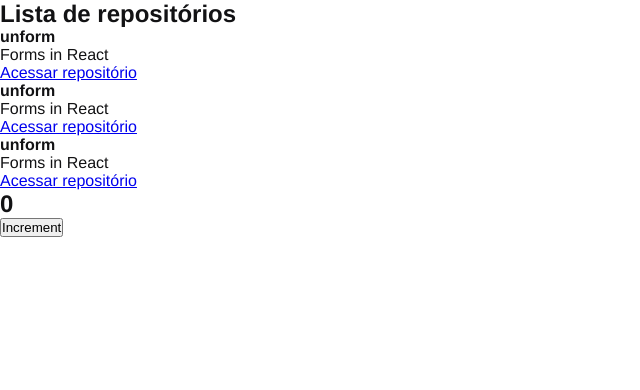
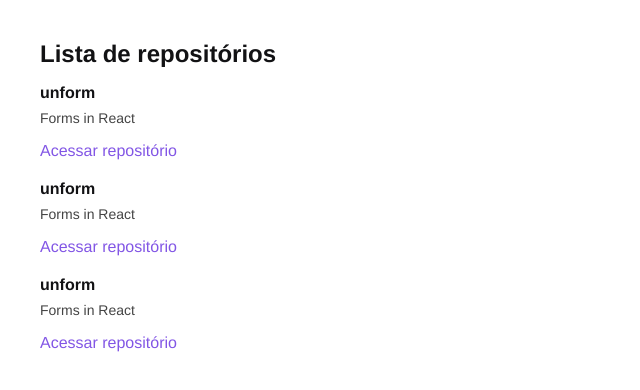
Before and after one commit to arthurdedeus/github-explorer, a React app: page / in a window 1280 px wide. Shown: the top 390 px of the page, without its empty margins (0-640 px from the left). Built offline with nearby package versions, Linux system fonts and the light colour scheme.

Commit message:
feat: Style RepositoryList

```diff
--- a/src/App.jsx
+++ b/src/App.jsx
@@ -1,12 +1,8 @@
-import { Counter } from './components/Counter'
 import { RepositoryList } from './components/RepositoryList'
 import './styles/global.scss'
 
 export function App() {
   return (
-    <>
-      <RepositoryList />
-      <Counter />
-    </>
+    <RepositoryList />
   )
 }
--- a/src/components/Counter.jsx
+++ /dev/null
@@ -1,16 +0,0 @@
-import { useState } from 'react'
-
-export function Counter() {
-  const [counter, setCounter] = useState(0)
-
-  function increment() {
-    setCounter(counter + 1)
-  }
-
-  return(
-    <div>
-      <h2>{counter}</h2>
-      <button type="button" onClick={increment}>Increment</button>
-    </div>
-  )
-}
--- a/src/components/RepositoryList.jsx
+++ b/src/components/RepositoryList.jsx
@@ -1,4 +1,6 @@
 import { RepositoryItem } from "./RepositoryItem";
+
+import '../styles/repositories.scss'
 
 const repository = {
   name: "unform",
--- /dev/null
+++ b/src/styles/repositories.scss
@@ -0,0 +1,29 @@
+section.repository-list {
+  margin: 40px;
+  h1 {
+    margin-bottom: 16px;
+  }
+
+  ul {
+    list-style: none;
+
+    li {
+      & + li{
+        margin-top: 20px;
+      }
+
+      p{
+        font-size: 14px;
+        color: #444;
+        margin-top: 8px;
+      }
+
+      a {
+        display: inline-block;
+        margin-top: 16px;
+        text-decoration: none;
+        color: #8256E5
+      }
+    }
+  }
+}
```
